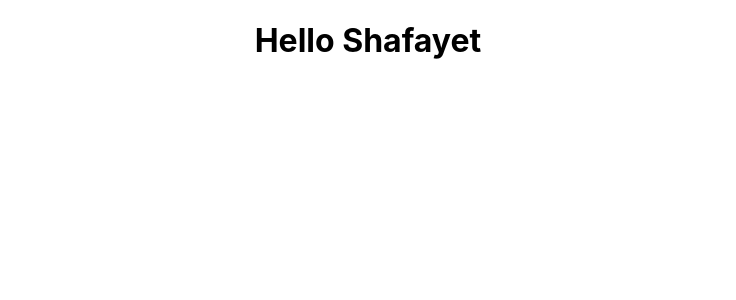
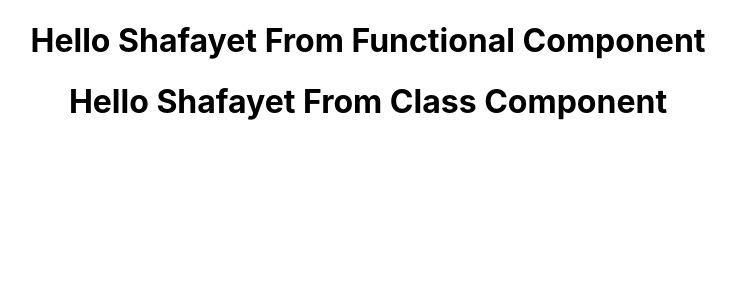
Before and after one commit to shafayetdotme/tut-react, a React (Create React App) app: page / in a window 1280 px wide. Shown: the top 300 px of the page, without its empty margins (272-1008 px from the left). Built offline with nearby package versions, Linux system fonts and the light colour scheme.

Commit message:
Class Components

```diff
--- a/src/App.js
+++ b/src/App.js
@@ -1,11 +1,13 @@
 import React from 'react';
 import './App.css';
-import { Greet } from './components/Greet';
+import Greet from './components/Greet';
+import Welcome from './components/Welcome';
 
 function App() {
   return (
     <div className="App">
       <Greet/>
+      <Welcome/>
     </div>
   );
 }
--- a/src/components/Greet.js
+++ b/src/components/Greet.js
@@ -1,3 +1,5 @@
 import React from 'react';
 
-export const Greet = () => <h1>Hello Shafayet</h1>;
+const Greet = () => <h1>Hello Shafayet From Functional Component</h1>;
+
+export default Greet;
--- /dev/null
+++ b/src/components/Welcome.js
@@ -0,0 +1,9 @@
+import React, { Component } from 'react';
+
+class Welcome extends Component {
+    render() {
+        return <h1>Hello Shafayet From Class Component</h1>;
+    }
+}
+
+export default Welcome;
```
